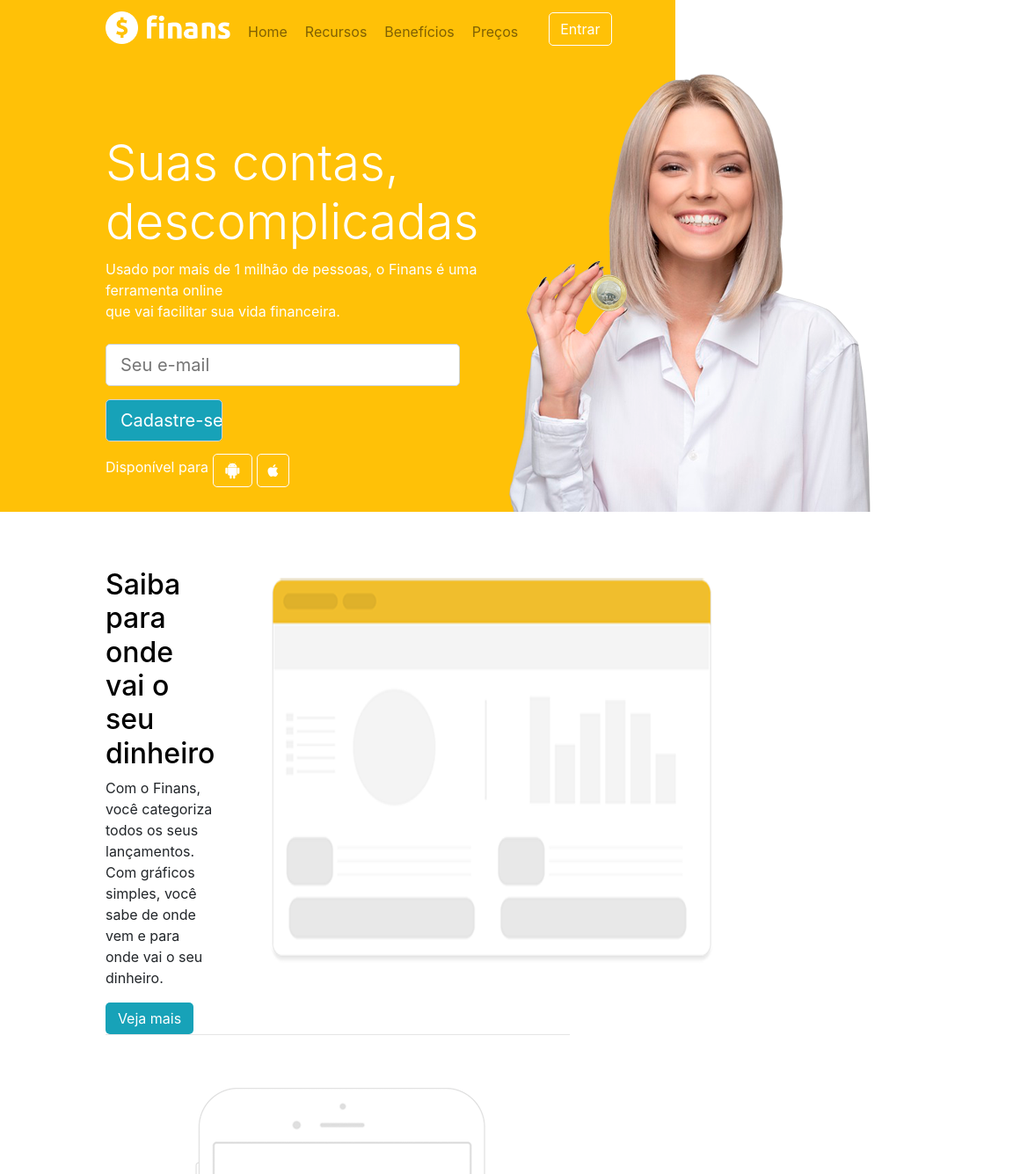
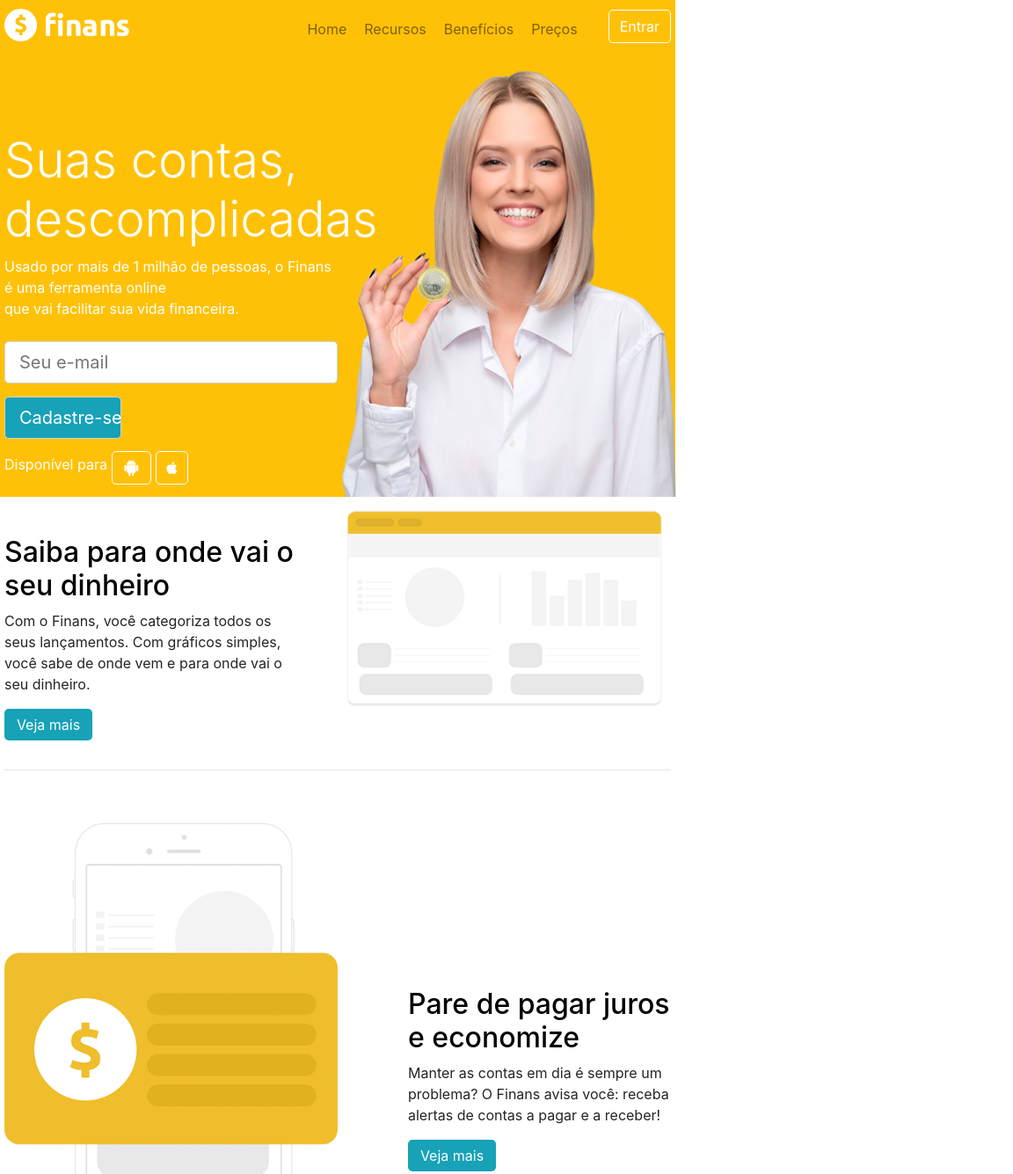
Before and after one commit to CleytonRibeiro38/projeto-finans, a plain HTML site: page index.html in a window 768 px wide. Shown: the top 1335 px of the page at 88% size, 1152 px wide, since content can reach past the window. Drawn offline with Linux system fonts and the light colour scheme.

Commit message:
Ajustando Responsivo.

```diff
--- a/css/style.css
+++ b/css/style.css
@@ -41,6 +41,12 @@ input[type="submit"]:hover {background: #007bff; cursor: pointer; transition: .1
     .header02 img {margin-left: 5px;}
     input[type="email"] {width: 100%;}
 }
+@media screen and (min-width: 601px) and (max-width: 1200px){
+    .headers {padding: 10px 5px 0;}
+    .texto {width: 50%;}
+    input[type="email"] {width: 100%;}
+    .header02 img {width: 52%; margin-left: 0;}
+}
 /*==========CONTENT==========*/
 .content {padding: 4em 7.5em;}
 .content01, .content02, .content03 {display: flex; justify-content: space-between; border-bottom: 1px solid #e5e5e5;}
@@ -71,6 +77,12 @@ text-align: left; margin-bottom: 1rem;}
     .content03a, .content03b {margin-right: 0;}
     .content03a img, .content03b img, .content03c img {display: block; margin: 0 auto;}
 }
+@media screen and (min-width: 601px) and (max-width: 1200px){
+    .content {padding: 10px 5px 0;}
+    .content01 img, .content02 img {width: 50%;}
+    .content03a, .content03b, .content03c {width: 33.3%;}
+    .content03a img, .content03b img, .content03c img {width: 100%;}
+}
 /*==========FOOTER==========*/
 .footer {display: flex; justify-content: space-between; align-items: center; padding: 0 7.5em; margin-bottom: 25px;
 margin-left: 15px;}
@@ -82,13 +94,12 @@ margin-left: 15px;}
 .icones-footer a + a {margin-left: 5px;}
 .icones-footer i:hover {background: #343a40; color: white;}
 @media screen and (max-width: 600px){
-    .footer{
-        margin: 60px 0;
-        padding: 10px 5px 0;
-        flex-direction: column;
-    }
-    .menu-footer{
-        margin-bottom: 30px;
-    }
+    .footer {margin: 60px 0; padding: 10px 5px 0; flex-direction: column;}
+    .menu-footer {margin-bottom: 30px;}
     .menu-footer li + li {margin-left: 15px;}
 }
+@media screen and (min-width: 601px) and (max-width: 1200px){
+    .footer {padding: 10px 0;}
+    .icones-footer {margin-right: 10px;}
+
+}
```
